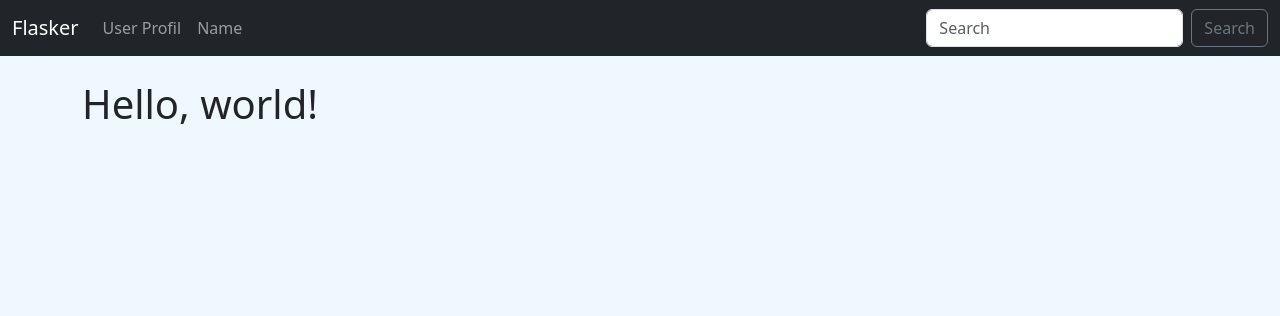
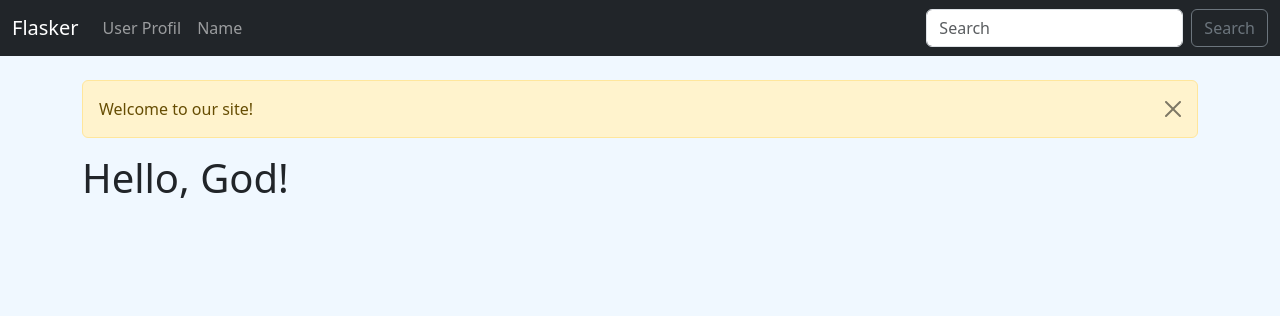
Before and after one commit to stephaneass/python-flask, a Flask app: page / in a window 1280 px wide. Shown: the top 316 px of the page. Run offline with Flask 3, Linux system fonts and the light colour scheme.

Commit message:
message flash

```diff
--- a/app.py
+++ b/app.py
@@ -1,4 +1,4 @@
-from flask import Flask, render_template
+from flask import Flask, render_template, flash
 from flask_wtf import FlaskForm
 from wtforms import StringField, SubmitField
 from wtforms.validators import DataRequired
@@ -14,6 +14,7 @@ class NamerForm(FlaskForm) :
 #Index route
 @app.route("/")
 def index():
+    flash("Welcome to our site!")
     return render_template("index.html")
 
 #Profile route
@@ -29,6 +30,7 @@ def name():
     if form.validate_on_submit():
         name = form.name.data
         form.name.data = ""
+        flash("Form submitted successfully!")
 
     return render_template("name.html", name = name, form = form)
 
--- a/templates/base.html
+++ b/templates/base.html
@@ -5,6 +5,7 @@
     <meta name="viewport" content="width=device-width, initial-scale=1">
     <title>My test</title>
     <link href="https://cdn.jsdelivr.net/npm/bootstrap@5.3.3/dist/css/bootstrap.min.css" rel="stylesheet" integrity="sha384-QWTKZyjpPEjISv5WaRU9OFeRpok6YctnYmDr5pNlyT2bRjXh0JMhjY6hW+ALEwIH" crossorigin="anonymous">
+    <!-- <link rel="stylesheet" href="https://cdn.jsdelivr.net/npm/bootstrap@4.0.0/dist/css/bootstrap.min.css" integrity="sha384-Gn5384xqQ1aoWXA+058RXPxPg6fy4IWvTNh0E263XmFcJlSAwiGgFAW/dAiS6JXm" crossorigin="anonymous"> -->
   </head>
   <body style="background-color: aliceblue;">
         {% include "partials/_navbar.html" %}
@@ -14,5 +15,8 @@
             {% endblock %}
         </div>
     <script src="https://cdn.jsdelivr.net/npm/bootstrap@5.3.3/dist/js/bootstrap.bundle.min.js" integrity="sha384-YvpcrYf0tY3lHB60NNkmXc5s9fDVZLESaAA55NDzOxhy9GkcIdslK1eN7N6jIeHz" crossorigin="anonymous"></script>
+    <!-- <script src="https://code.jquery.com/jquery-3.2.1.slim.min.js" integrity="sha384-KJ3o2DKtIkvYIK3UENzmM7KCkRr/rE9/Qpg6aAZGJwFDMVNA/GpGFF93hXpG5KkN" crossorigin="anonymous"></script>
+    <script src="https://cdn.jsdelivr.net/npm/popper.js@1.12.9/dist/umd/popper.min.js" integrity="sha384-ApNbgh9B+Y1QKtv3Rn7W3mgPxhU9K/ScQsAP7hUibX39j7fakFPskvXusvfa0b4Q" crossorigin="anonymous"></script>
+    <script src="https://cdn.jsdelivr.net/npm/bootstrap@4.0.0/dist/js/bootstrap.min.js" integrity="sha384-JZR6Spejh4U02d8jOt6vLEHfe/JQGiRRSQQxSfFWpi1MquVdAyjUar5+76PVCmYl" crossorigin="anonymous"></script> -->
   </body>
 </html>
--- a/templates/index.html
+++ b/templates/index.html
@@ -1,4 +1,10 @@
 {% extends "base.html" %}
 {% block content %}
-    <h1>Hello, world!</h1>
+    {% for message in get_flashed_messages() %}
+        <div class="alert alert-warning alert-dismissible fade show" role="alert">
+            {{ message }}
+            <button type="button" class="btn-close" data-bs-dismiss="alert" aria-label="Close"></button>
+        </div>
+    {% endfor %}
+    <h1>Hello, God!</h1>
 {% endblock %}
--- a/templates/name.html
+++ b/templates/name.html
@@ -1,5 +1,11 @@
 {% extends "base.html" %}
 {% block content %}
+    {% for message in get_flashed_messages() %}
+        <div class="alert alert-success alert-dismissible fade show" role="alert">
+            {{ message }}
+            <button type="button" class="btn-close" data-bs-dismiss="alert" aria-label="Close"></button>
+        </div>
+    {% endfor %}
     {% if name %}
         <h1>Hello, {{ name }} !!!</h1>
     {% else %}
```
Also changed, not shown: templates/static/src/style .css (added, +8 -0 lines).
